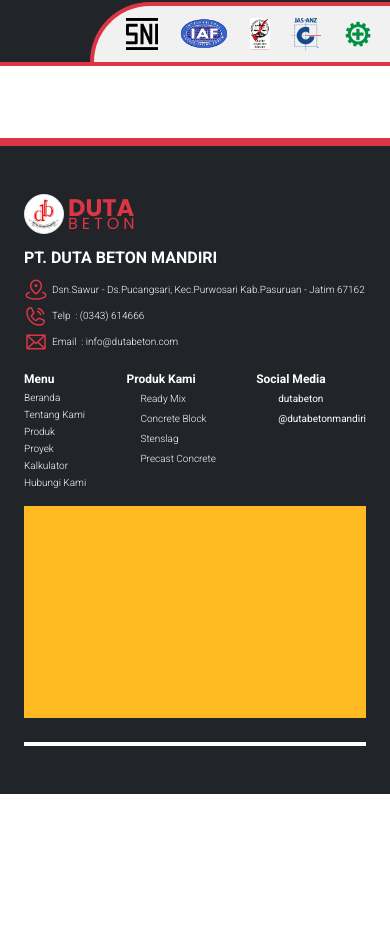
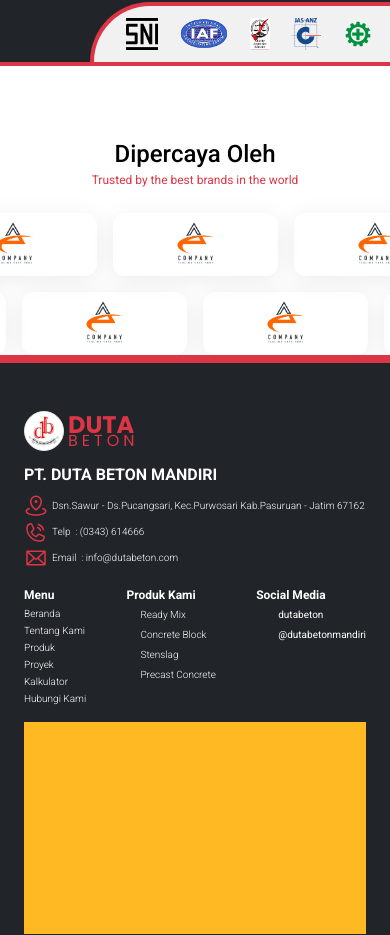
Before and after one commit to Faizululum/Duta-Beton-Website, a Next.js app: page / in a window 390 px wide. Shown: the part 3453-4388 px from the top of the page. Before the commit the page ends 4247 px from the top, so only its background shows below. Built offline with nearby package versions, Linux system fonts and the light colour scheme; some icons are missing.

Commit message:
feat(home): create responsive trusted section (#17)
* fix(layout): fix font size text layout

* feat(trust): create responsive trusted card component

* feat(home): create responsive trusted section

```diff
--- a/src/app/page.js
+++ b/src/app/page.js
@@ -1,6 +1,7 @@
 import AboutSection from "@/components/page/AboutSection";
 import HomeHero from "@/components/page/HomeHero";
 import ProjectTrust from "@/components/page/ProjectTrust";
+import TrustedSection from "@/components/page/TrustedSection";
 import WhyCard from "@/components/page/WhyCard";
 
 export default function Home() {
@@ -10,6 +11,7 @@ export default function Home() {
       <WhyCard />
       <ProjectTrust />
       <AboutSection />
+      <TrustedSection />
     </div>
   );
 }
--- a/src/components/layout/TextLayout.jsx
+++ b/src/components/layout/TextLayout.jsx
@@ -7,7 +7,7 @@ export default function TitleLayout({ title, description, align = "center" }) {
       <h2 className="text-mob-h4 md:text-desk-h4 font-medium capitalize">
         {title}
       </h2>
-      <p className="text-mob-tagline md:text-desk-tiny font-normal text-primary-red">
+      <p className="text-mob-tagline md:text-desk-tagline font-normal text-primary-red">
         {description}
       </p>
     </div>
--- /dev/null
+++ b/src/components/page/TrustedSection.jsx
@@ -0,0 +1,30 @@
+import TitleLayout from "../layout/TextLayout";
+import TrustedCard from "../ui/TrustedCard";
+
+export default function TrustedSection() {
+  return (
+    <div className="flex flex-col items-center justify-center gap-regular-lg md:gap-bold-lg w-full overflow-hidden">
+      <TitleLayout
+        title="Dipercaya Oleh"
+        description="Trusted by the best brands in the world"
+      />
+      <div className="flex flex-col gap-regular-sm md:gap-bold-lg justify-center items-center">
+        <div className="flex gap-regular-sm md:gap-bold-lg">
+          <TrustedCard />
+          <TrustedCard />
+          <TrustedCard />
+          <TrustedCard />
+          <TrustedCard />
+        </div>
+        <div className="flex gap-regular-sm md:gap-bold-lg">
+          <TrustedCard />
+          <TrustedCard />
+          <TrustedCard />
+          <TrustedCard />
+          <TrustedCard />
+          <TrustedCard />
+        </div>
+      </div>
+    </div>
+  );
+}
--- /dev/null
+++ b/src/components/ui/TrustedCard.jsx
@@ -0,0 +1,16 @@
+import Image from "next/image";
+
+export default function TrustedCard() {
+  return (
+    <div className="shadow-shadow-card-small w-[165px] h-[63px] md:w-[300px] md:h-[115px] rounded-xl md:rounded-3xl px-thin-lg md:px-regular-lg py-thin-md md:py-thin-lg">
+      <div className="w-full h-full relative">
+        <Image
+          src="/trusted/logo_1.jpg"
+          alt="Trusted Card"
+          fill
+          className="object-contain"
+        />
+      </div>
+    </div>
+  );
+}
```
Also changed, not shown: public/trusted/logo_1.jpg (added).
